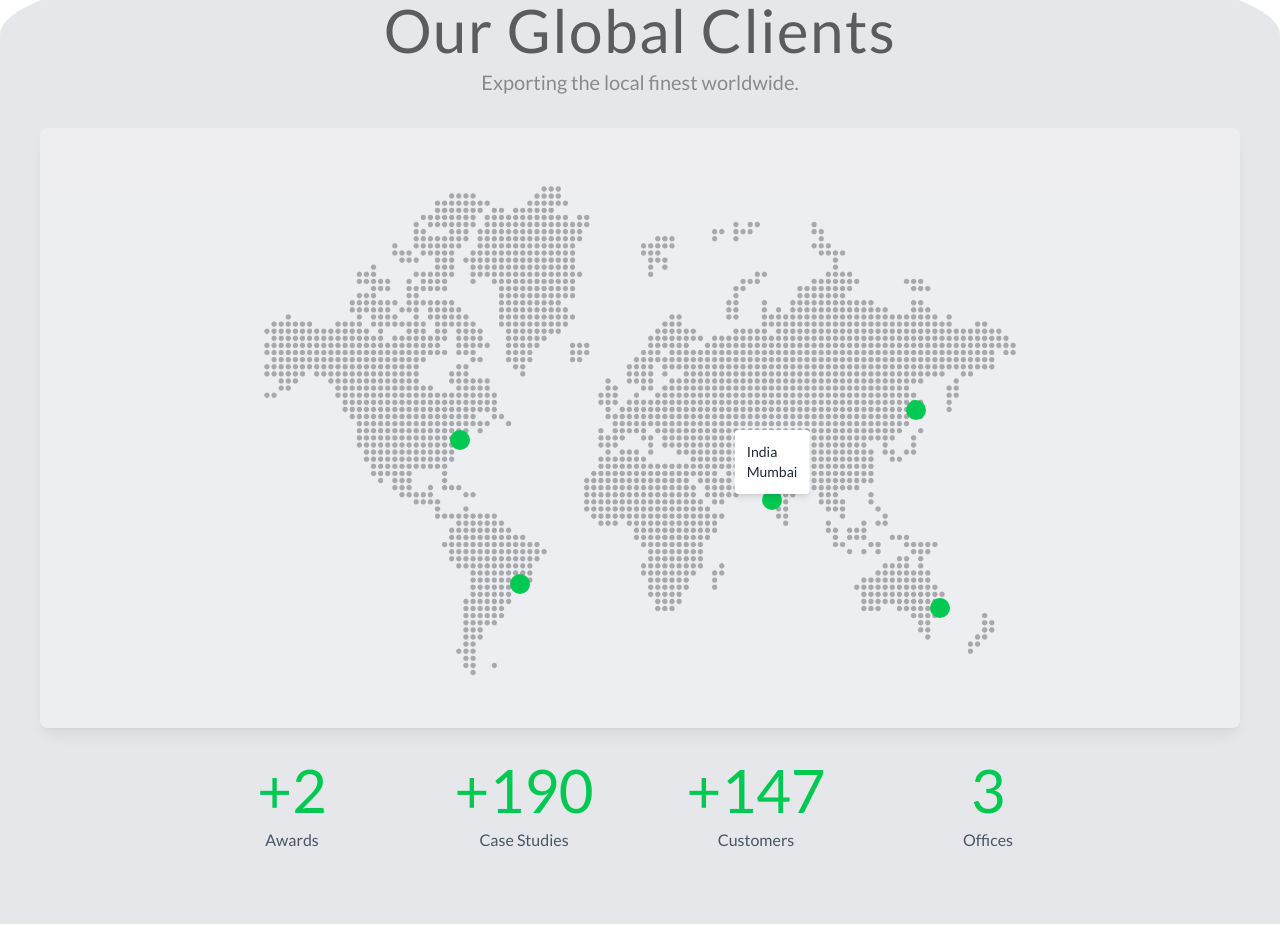
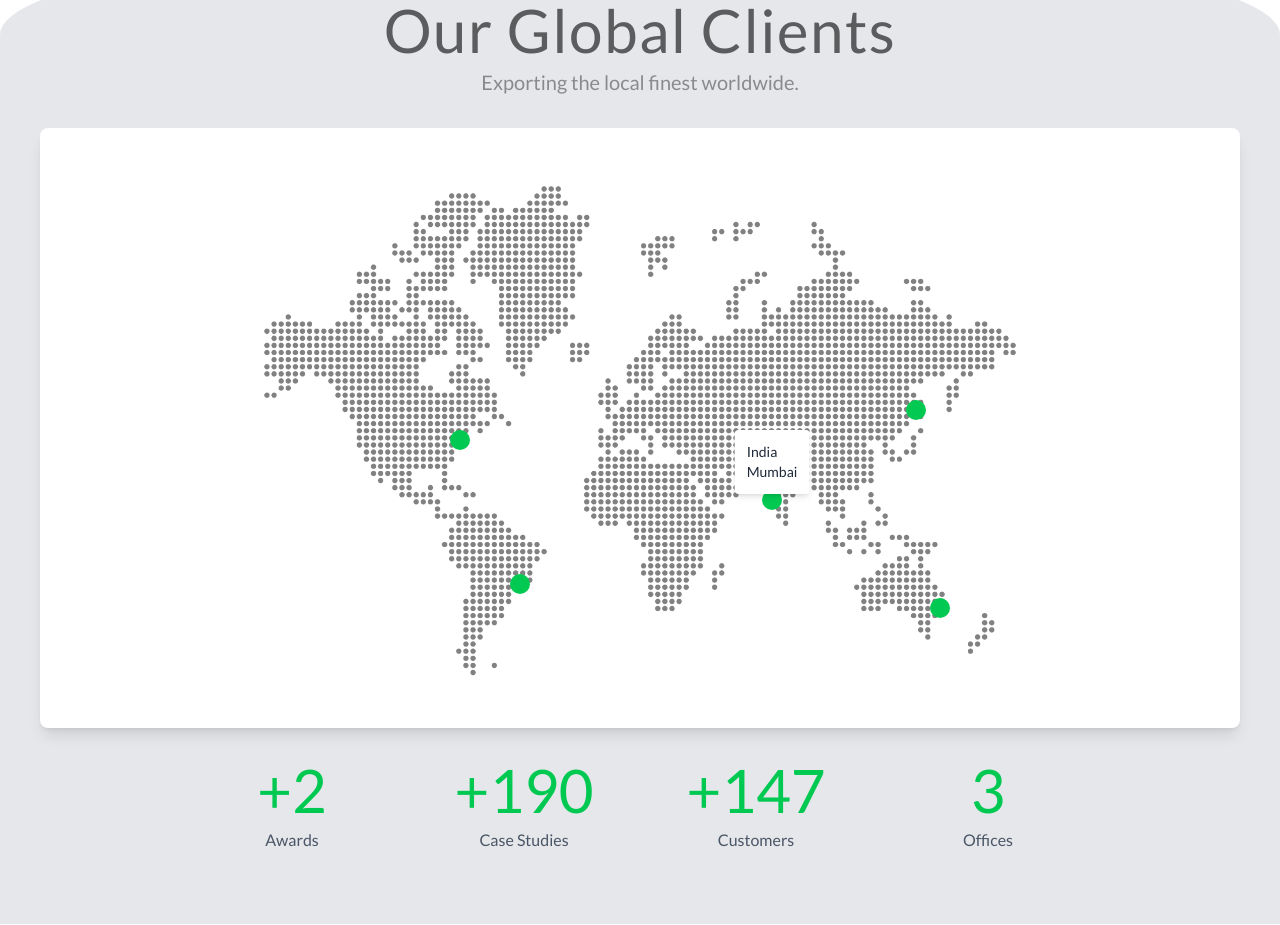
Before and after one commit to Dasundh99/spices_trade_platform, a React (Vite) app: page / in a window 1280 px wide. Shown: the part 1280-2205 px from the top of the page. Built offline with nearby package versions, Linux system fonts and the light colour scheme.

Commit message:
ui design updates-5

```diff
--- a/src/pages/OurClients.tsx
+++ b/src/pages/OurClients.tsx
@@ -68,7 +68,7 @@ const ExportSection = () => {
                         ref={mapRef}
                         src={WorldMap}
                         alt="World Map"
-                        className="w-full h-full object-contain opacity-60 rounded-lg shadow-lg bg-gray-100"
+                        className="w-full h-full object-contain rounded-lg shadow-lg bg-white"
                     />
                     {baseExportLocations.map((location, index) => {
                         const { x, y } = getResponsiveCoordinates(
```
